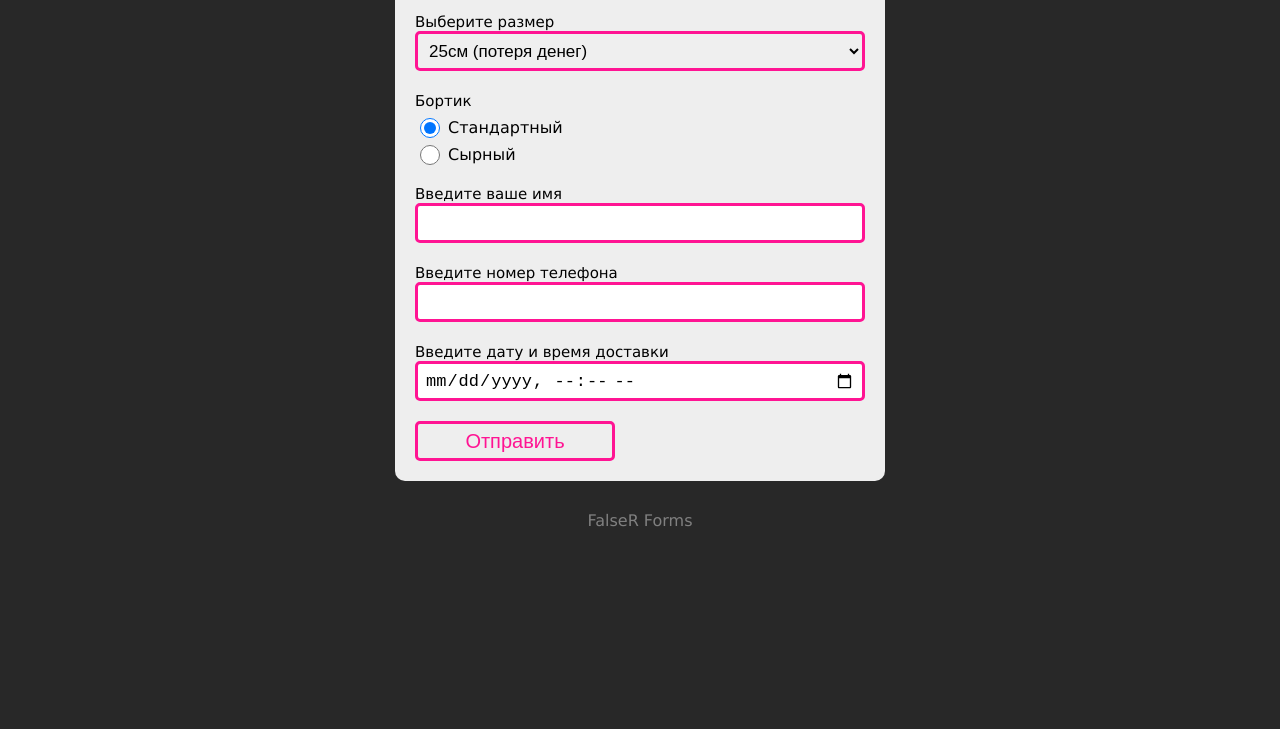
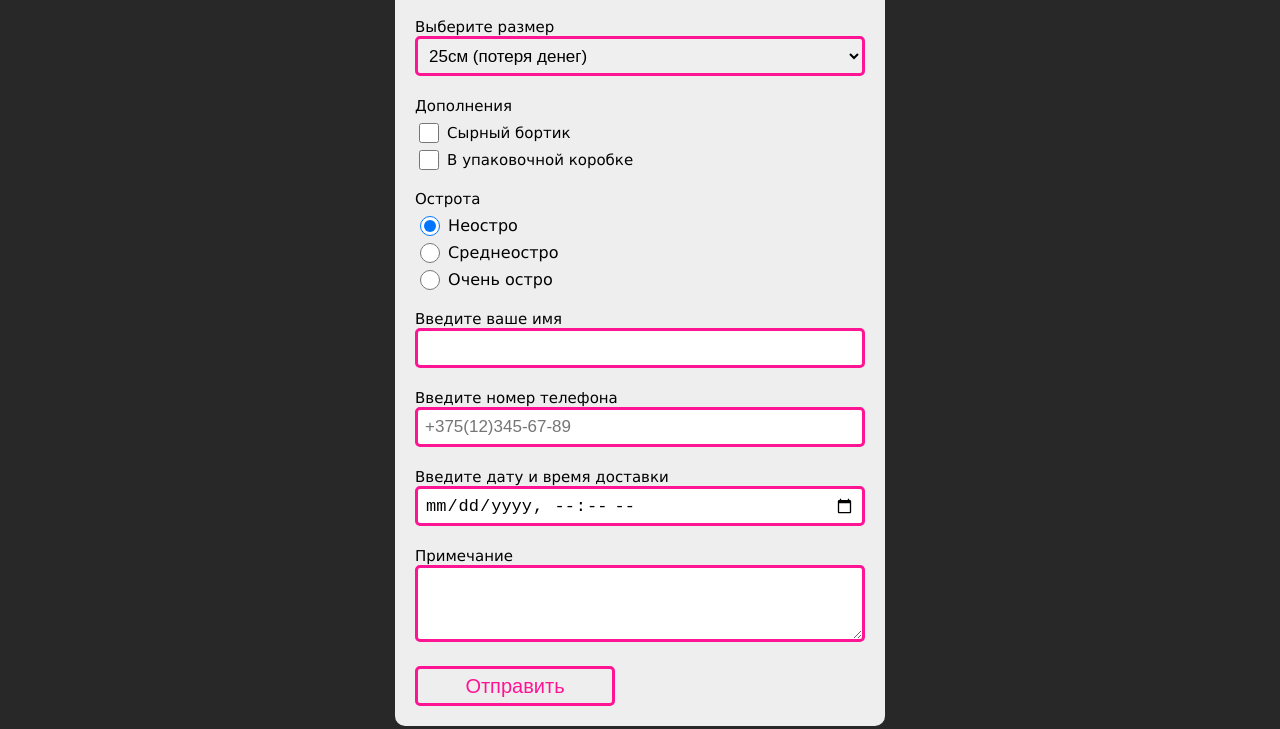
Before and after one commit to FalseR20/web-technologies-Y2S2, a plain HTML site: page lab1/index.html in a window 1280 px wide. Shown: the part 216-945 px from the top of the page. Before the commit the page ends 800 px from the top, so only its background shows below. Drawn offline with Linux system fonts and the light colour scheme.

Commit message:
add more fields

```diff
--- a/lab1/index.html
+++ b/lab1/index.html
@@ -10,14 +10,14 @@
 <body>
     <header> </header>
     <div id="main-div">
-        <header>
+        <h1>
             Заказ пиццы
-        </header>
+        </h1>
         <form method="POST">
             <div class="field def">
                 <label> Выберите пиццу </label>
                 <br>
-                <select name="pizza" required>
+                <select name="pizza_type" required>
                     <option> Пепперони</option>
                     <option> Сырная</option>
                     <option> 4 сезона</option>
@@ -27,7 +27,7 @@
             <div class="field def">
                 <label> Выберите размер </label>
                 <br>
-                <select name="pizza" required>
+                <select name="pizza_size" required>
                     <option> 25см (потеря денег)</option>
                     <option> 30см (на одного норм)</option>
                     <option> 35см (уже можно наесться)</option>
@@ -37,31 +37,48 @@
                 </select>
             </div>
             <div class="field radio">
-                <label> Бортик </label>
+                <label> Дополнения </label>
                 <br>
-                <input name="pizza" id="cheesebort0" type="radio" value="with-bort" required checked>
-                <label class="radio-label" for="cheesebort0"> Стандартный </label>
+                <input type="checkbox" name="cheese-board" id="cheese-board">
+                <label for="cheese-board">Сырный бортик</label>
                 <br>
-                <input name="pizza" id="cheesebort1" type="radio" value="without-bort">
-                <label class="radio-label" for="cheesebort1"> Сырный </label>
+                 <input type="checkbox" name="box" id="box">
+                <label for="box">В упаковочной коробке</label>
+            </div>
+            <div class="field radio">
+                <label> Острота </label>
+                <br>
+                <input type="radio" name="hotness" id="not_hot" value="not_hot" required checked>
+                <label class="radio-label" for="not_hot"> Неостро </label>
+                <br>
+                <input type="radio" name="hotness" id="medium_hot" value="medium_hot">
+                <label class="radio-label" for="medium_hot"> Среднеостро </label>
+                <br>
+                <input type="radio" name="hotness" id="hot" value="hot">
+                <label class="radio-label" for="hot"> Очень остро </label>
             </div>
             <div class="field def">
                 <label> Введите ваше имя </label>
                 <br>
-                <input name="name" type="text" required>
+                <input type="text" name="name" required>
             </div>
             <div class="field def">
                 <label> Введите номер телефона </label>
                 <br>
-                <input name="name" type="tel" required>
+                <input type="tel" name="tel" placeholder="+375(12)345-67-89" required>
             </div>
             <div class="field def">
                 <label> Введите дату и время доставки </label>
                 <br>
-                <input name="name" type="datetime-local" required>
+                <input type="datetime-local" name="datetime" required>
+            </div>
+            <div class="field def">
+                <label> Примечание </label>
+                <br>
+                <textarea name="note" rows="3"></textarea>
             </div>
 
-            <input class="button" type="submit" value="Отправить">
+            <input type="submit" class="button" value="Отправить">
         </form>
     </div>
     <footer>
--- a/lab1/styles.css
+++ b/lab1/styles.css
@@ -20,19 +20,18 @@ body>header {
 #main-div {
     background-color: var(--bg-main-div-color);
     width: 450px;
-    margin-left: auto;
-    margin-right: auto;
+    margin: 0 auto;
     position: relative;
     top: -30px;
+    border-top: 6px solid var(--theme-color);
     border-radius: 10px;
-    border-top: 6px solid var(--theme-color);
     padding: 20px;
 }
 
-#main-div>header {
-    font-size: 32px;
+#main-div>h1 {
     text-align: center;
-    margin-bottom: 15px;
+    margin: 5px 0 15px 0;
+    font-weight: normal;
 }
 
 .field {
@@ -45,7 +44,7 @@ body>header {
     cursor: text;
 }
 
-.field.def>select, .field.def>input {
+.field.def>select, .field.def>input, .field>textarea {
     padding: 7px;
     border: 3px solid var(--theme-color);
     border-radius: 5px;
@@ -62,6 +61,7 @@ body>header {
     height: 20px;
 }
 
+
 .field.radio>input {
     width: 20px;
     height: 20px;
@@ -69,9 +69,21 @@ body>header {
     top: 5px;
 }
 
+/* .field.radio>input:checked {
+    border-color: var(--theme-color);
+    border: 1px solid red;
+    color: red;
+} */
+
 .field.radio>.radio-label {
     font-size: 16px;
     cursor: pointer;
+}
+
+.field>textarea {
+    min-width: 430px;
+    max-width: 430px;
+    min-height: 20px;
 }
 
 .button {
```
